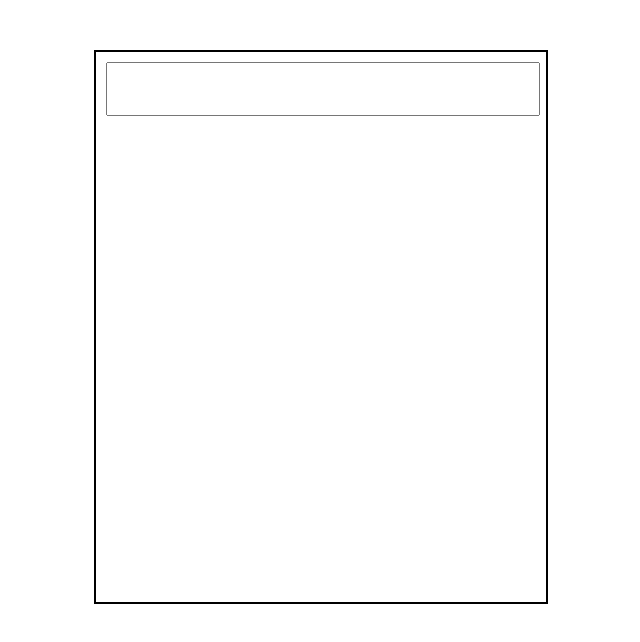
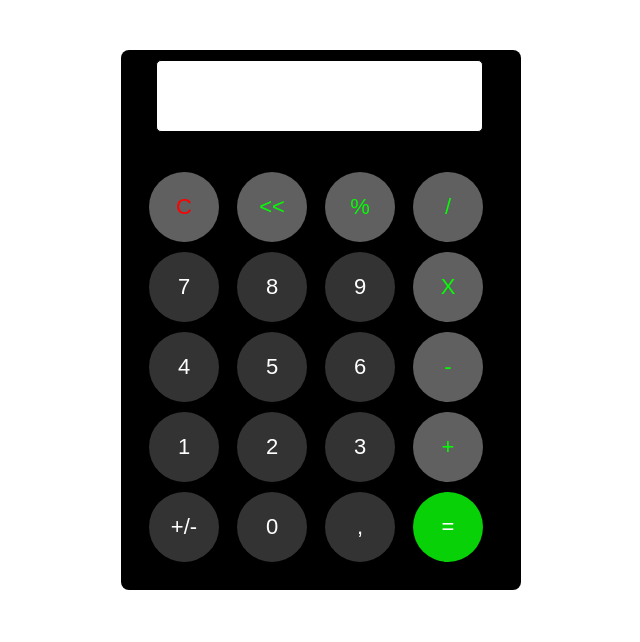
Before and after one commit to RFerreiraN/Calculadora, a plain HTML site: page index.html in a window 1280 px wide. Shown: the whole page, without its empty margins (319-959 px from the left). Drawn offline with Linux system fonts and the light colour scheme.

Commit message:
calculadora lista

```diff
--- a/index.html
+++ b/index.html
@@ -10,12 +10,43 @@
 
     <div class="calculadora">
 
-        <div class="pantalla"><input type="text" readonly></div>
+        <!-- Pantalla -->
+        <div id="divPantalla"><input id="pantalla" type="text" readonly></div>
+        <!-- Botones -->
+         <div class="botones">
+            <input type="button" value="C" class="colorRojo" onclick="borrar()">
+            <input type="button" value="<<" class="color" onclick="borrarUno()">
+            <input type="button" value="%" class="color" onclick="porcentaje()">
+            <input type="button" value="/" class="color" onclick="mostrar('/')">
+         </div>
 
+         <div class="botones">
+            <input type="button" value="7" onclick="mostrar('7')">
+            <input type="button" value="8" onclick="mostrar('8')">
+            <input type="button" value="9" onclick="mostrar('9')">
+            <input type="button" value="X" class="color" onclick="mostrar('*')">
+         </div>
 
+         <div class="botones">
+            <input type="button" value="4" onclick="mostrar('4')">
+            <input type="button" value="5" onclick="mostrar('5')">
+            <input type="button" value="6" onclick="mostrar('6')">
+            <input type="button" value="-" class="color" onclick="mostrar('-')">
+         </div>
 
+        <div class="botones">
+            <input type="button" value="1" onclick="mostrar('1')">
+            <input type="button" value="2" onclick="mostrar('2')">
+            <input type="button" value="3" onclick="mostrar('3')">
+            <input type="button" value="+" class="color" onclick="mostrar('+')">
+        </div>
 
-
+        <div class="botones">
+            <input type="button" value="+/-" onclick="cambiar('')">
+            <input type="button" value="0" onclick="mostrar('0')">
+            <input type="button" value="," onclick="mostrar('.')">
+            <input type="button" value="=" class="colorVerde" onclick="total()">
+        </div>
 
     </div>
 
--- a/main.js
+++ b/main.js
@@ -0,0 +1,26 @@
+const pantalla = document.getElementById('pantalla');
+
+
+function mostrar(valor){
+   pantalla.value += valor;
+}
+
+function total(){
+    pantalla.value = eval(pantalla.value)
+}
+
+function cambiar(){
+    pantalla.value = eval(pantalla.value)*-1;
+}
+
+function borrar(){
+    pantalla.value = '';
+}
+
+function borrarUno(){
+    pantalla.value = pantalla.value.slice(0,-1)
+}
+
+function porcentaje(){
+    pantalla.value = eval(pantalla.value) * (0.01)
+}
--- a/styles.css
+++ b/styles.css
@@ -7,20 +7,75 @@
     display: block;
     margin: 0 auto;
     margin-top: 50px;
-    width: 450px;
-    height: 550px;
-    border: 2px solid black;
+    width: 400px;
+    height: 540px;
+    background-color: black;
     text-align: center;
+    border-radius: 8px;
 }
 
-.pantalla{
+#divPantalla{
     display: block;
     padding: 10px;
-
+    margin-bottom: 25px;
+    padding-right: 50px;
+    padding-left: 35px;
 }
 
-.pantalla > input[type="text"]{
+#divPantalla > input[type="text"]{
     width: 100%;
-    height: 50px;
+    height: 70px;
+    border: 1px solid black;
+    border-radius: 5px;
+    font-size: 30px;
+    text-align: right;
+    padding-right: 10px;
+}
 
+.botones{
+    display: grid;
+    grid-template-columns: repeat(4, 80px);
+    padding: 5px;
+    gap: 8px;
+    justify-content: center;
 }
+
+.botones > input[type="button"]{
+    width: 70px;
+    height: 70px;
+    padding: 5px;
+    text-align: center;
+    font-size: 22px;
+    border-radius: 50%;
+    background-color: #333;
+    border: none;
+    cursor: pointer;
+    color: white;
+    transition: all 0.3s;
+}
+
+.botones > input[type="button"]:hover{
+    background-color:#606060;
+}
+
+ .colorRojo{
+    color: red !important;
+    background-color: #606060 !important;
+}
+
+.color{
+    color: rgb(6, 252, 6) !important;
+    background-color: #606060 !important;
+}
+
+.colorVerde{
+    background-color: rgb(8, 209, 8) !important;
+}
+
+.colorRojo:hover, .color:hover {
+    background-color: #333 !important;
+}
+
+.colorVerde:hover{
+    background-color: green !important;
+}
```
